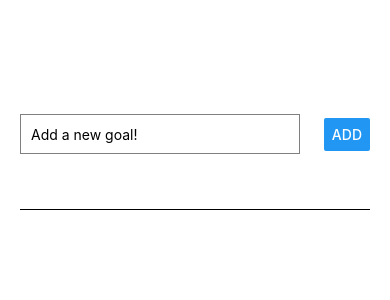
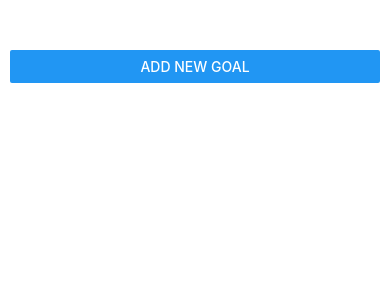
Before and after one commit to ravraw/react_native_goals_app, a React Native app: screen / in a window 390 px wide. Shown: the top 300 px of the page. Built offline with nearby package versions, Linux system fonts and the light colour scheme.

Commit message:
Added initial setup for add goal model

```diff
--- a/App.js
+++ b/App.js
@@ -1,10 +1,11 @@
 import { useState } from "react";
-import { SafeAreaView, StyleSheet, View, FlatList } from "react-native";
+import { SafeAreaView, StyleSheet, View, FlatList, Button } from "react-native";
 import GoalItem from "./components/GoalItem";
 import GoalInput from "./components/GoalInput";
 
 const App = () => {
   const [goalList, setGoalList] = useState([]);
+  const [modelVisible, setModelVisible] = useState(false);
 
   const textInputHandler = (updatedText) => {
     setEnteredGoal(updatedText);
@@ -16,15 +17,19 @@ const App = () => {
     ]);
   };
 
+  const showAddGoalModel = () => {
+    setModelVisible(true);
+  };
+
   const deleteGoalHandler = (goalId) => {
-    console.log(goalId);
     setGoalList((goalList) => {
       return goalList.filter((goal) => goal.id !== goalId);
     });
   };
   return (
     <SafeAreaView style={styles.appContainer}>
-      <GoalInput addGoalHandler={addGoalHandler} />
+      <Button title="Add New Goal" onPress={showAddGoalModel} />
+      {modelVisible && <GoalInput addGoalHandler={addGoalHandler} />}
       <View style={styles.listContainer}>
         <FlatList
           data={goalList}
--- a/components/GoalInput.js
+++ b/components/GoalInput.js
@@ -1,5 +1,5 @@
 import { useState } from "react";
-import { StyleSheet, View, TextInput, Button } from "react-native";
+import { StyleSheet, View, TextInput, Button, Modal } from "react-native";
 
 const GoalInput = ({ addGoalHandler }) => {
   const [enteredGoal, setEnteredGoal] = useState("");
@@ -14,6 +14,7 @@ const GoalInput = ({ addGoalHandler }) => {
   };
 
   return (
+    <Modal>
       <View style={styles.inputContainer}>
         <TextInput
           value={enteredGoal}
@@ -23,6 +24,7 @@ const GoalInput = ({ addGoalHandler }) => {
         />
         <Button title="ADD" onPress={addGoal} />
       </View>
+    </Modal>
   );
 };
 
--- a/components/GoalItem.js
+++ b/components/GoalItem.js
@@ -4,7 +4,7 @@ const GoalItem = ({ id, text, onDeleteGoal }) => {
   return (
     <View style={styles.listItem}>
       <Pressable
-        android_ripple={{ color: "#ddd" }}
+        android_ripple={{ color: "#dddddd" }}
         onPress={onDeleteGoal.bind(this, id)}
         style={({ pressed }) => pressed && styles.pressedItem}
       >
@@ -22,6 +22,9 @@ const styles = StyleSheet.create({
     borderRadius: 6,
     borderColor: "black",
   },
+  text: {
+    padding: 8,
+  },
   pressedItem: {
     backgroundColor: "#ff8c00",
   },
```
Lines whose indentation alone changed are shown as unchanged.
